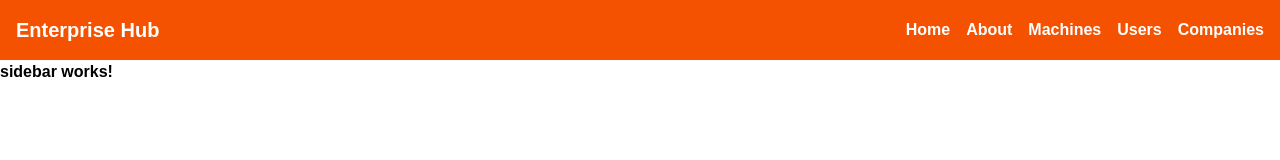
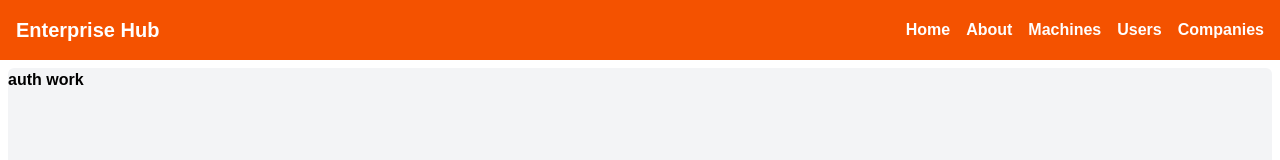
Before and after one commit to DavidLinoe/enterprise-hub-angular-nest, an Angular app: page /auth in a window 1280 px wide. Before the commit this address led to /. Shown: the top 160 px of the page. Built offline with nearby package versions, Linux system fonts and the light colour scheme.

Commit message:
feat: normalizando navegacao e criando componente base de auth

```diff
--- a/src/app/app.html
+++ b/src/app/app.html
@@ -1,3 +1 @@
-<layout-navbar></layout-navbar>
-<layout-navigation></layout-navigation>
-<layout-sidebar></layout-sidebar>
+<router-outlet></router-outlet>
--- a/src/app/app.routes.ts
+++ b/src/app/app.routes.ts
@@ -1,3 +1,13 @@
 import { Routes } from '@angular/router';
+import { routes as navigationRoutes } from './layout/navigation/routing/navigation.routing';
 
-export const routes: Routes = [];
+export const routes: Routes = [
+  {
+    path: '',
+    loadComponent: () =>
+      import('./layout/navigation/containers/navigation.component').then(
+        (m) => m.NavigationComponent,
+      ),
+    children: navigationRoutes,
+  },
+];
--- a/src/app/app.ts
+++ b/src/app/app.ts
@@ -1,11 +1,9 @@
 import { Component, signal } from '@angular/core';
-import { NavbarComponent } from './layout/navbar/containers/navbar.component';
-import { NavigationComponent } from './layout/navigation/containers/navigation.component';
-import { SidebarComponent } from './layout/sidebar/containers/sidebar.component';
+import { RouterOutlet } from '@angular/router';
 
 @Component({
   selector: 'app-root',
-  imports: [NavbarComponent, NavigationComponent, SidebarComponent],
+  imports: [RouterOutlet],
   templateUrl: './app.html',
 })
 export class App {
--- /dev/null
+++ b/src/app/features/auth/containers/auth.component.html
@@ -0,0 +1 @@
+auth work
--- a/src/app/layout/navigation/containers/navigation.component.html
+++ b/src/app/layout/navigation/containers/navigation.component.html
@@ -1,2 +1,7 @@
-
-<router-outlet></router-outlet>
+<main class="grid h-screen grid-cols-[auto_1fr] grid-rows-[auto_1fr]">
+  <layout-navbar class="col-span-2"></layout-navbar>
+  <div class="col-span-2 m-2 bg-gray-100 rounded-md overflow-auto">
+    <router-outlet></router-outlet>
+  </div>
+  <!-- <layout-sidebar></layout-sidebar> -->
+</main>
--- a/src/app/layout/navigation/containers/navigation.component.ts
+++ b/src/app/layout/navigation/containers/navigation.component.ts
@@ -1,8 +1,9 @@
 import { Component } from '@angular/core';
 import { RouterOutlet } from '@angular/router';
+import { NavbarComponent } from '../../navbar/containers/navbar.component';
 
 @Component({
-  imports: [RouterOutlet],
+  imports: [RouterOutlet, NavbarComponent],
   selector: 'layout-navigation',
   templateUrl: './navigation.component.html',
 })
--- /dev/null
+++ b/src/app/layout/navigation/routing/navigation.routing.ts
@@ -0,0 +1,9 @@
+import { Routes } from '@angular/router';
+
+export const routes: Routes = [
+  {
+    path: 'auth',
+    loadComponent: () =>
+      import('../../../features/auth/containers/auth.component').then((m) => m.AuthComponent),
+  },
+];
```
Also changed, not shown: src/app/features/auth/containers/auth.component.ts (added, +13 -0 lines).
